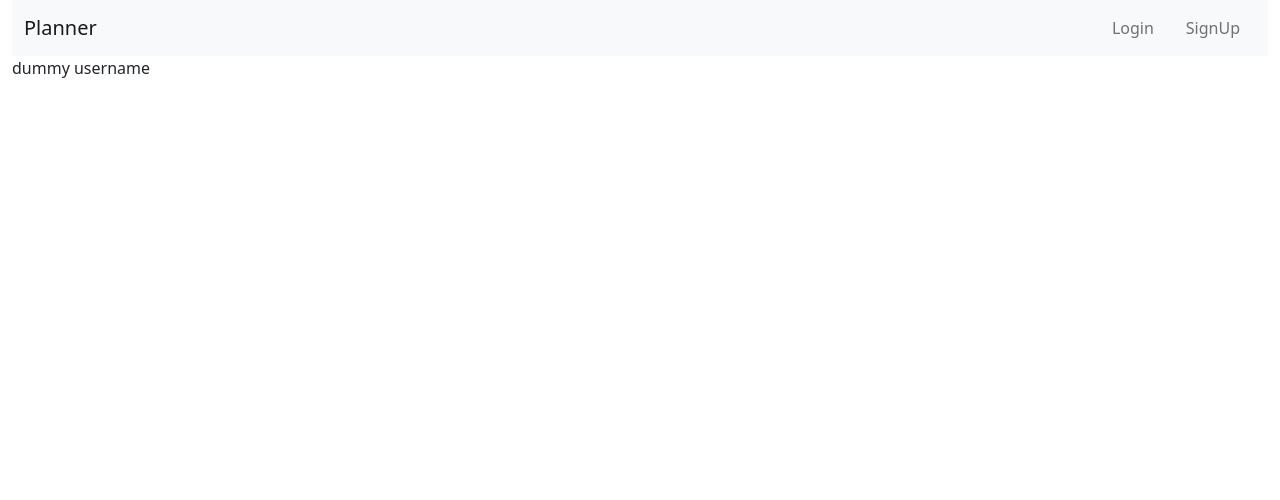
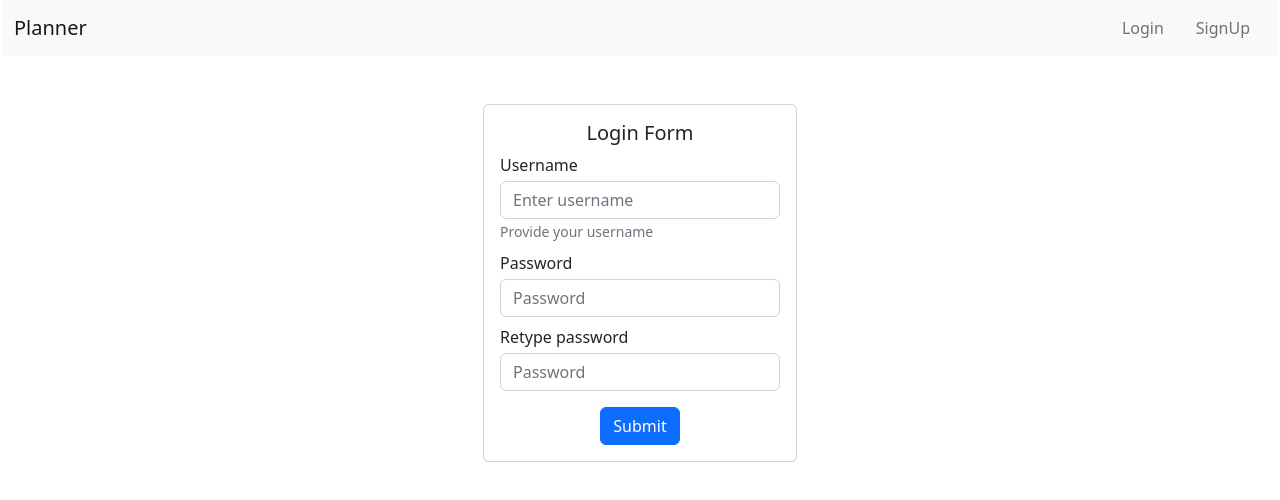
Before and after one commit to Fleskimiso/dailyPlanner, a React (Vite) app: page /signup in a window 1280 px wide. Shown: the top 500 px of the page. Built offline with nearby package versions, Linux system fonts and the light colour scheme.

Commit message:
added login and singup forms

```diff
--- a/package.json
+++ b/package.json
@@ -14,7 +14,8 @@
     "bootstrap": "^5.2.3",
     "react": "^18.2.0",
     "react-dom": "^18.2.0",
-    "react-redux": "^8.0.5"
+    "react-redux": "^8.0.5",
+    "react-router-dom": "^6.8.2"
   },
   "devDependencies": {
     "@types/bootstrap": "^5.2.6",
--- a/src/frontend/App.tsx
+++ b/src/frontend/App.tsx
@@ -1,19 +1,34 @@
-import { useState } from 'react'
+import { useState, lazy, Suspense } from 'react'
 import Navbar from './components/Navbar'
 import { useAppSelector } from './store/hooks'
+import { BrowserRouter, Route, Routes } from "react-router-dom";
+import { Provider } from 'react-redux'
+import { store } from './store/store'
+import Loading from './components/Loading';
+
+const HomePage = lazy(() => import("./routes/HomePage"));
+const LoginPage = lazy(() => import("./routes/LoginPage"));
+const SignupPage =  lazy(() => import("./routes/SignupPage"));
+const CreatorPage =  lazy(() => import("./routes/CreatorPage"));
 
 function App() {
-  const user = useAppSelector(state => state.user)
 
   return (
-    <div className="container-fluid">
-      <Navbar />
-      <div className=''>
-          <div>
-            {user.username}
-          </div>
-      </div>
-    </div>
+    <Provider store={store}>
+      <BrowserRouter>
+        <div className="container-fluid">
+          <Navbar />
+          <Routes>
+            <Route path="/" element={<Suspense fallback={<Loading/>}> <HomePage/> </Suspense>} />
+            <Route path="/login" element={<Suspense fallback={<Loading/>}> <LoginPage/> </Suspense>}  />
+            <Route path="/signup" element={<Suspense fallback={<Loading/>}> <SignupPage/> </Suspense>}  />
+            <Route path='/plan' element={<Suspense fallback={<Loading/>}> <CreatorPage/> </Suspense>}  />
+          </Routes>
+
+        </div>
+      </BrowserRouter>
+    </Provider>
+
   )
 }
 
--- /dev/null
+++ b/src/frontend/components/Loading.tsx
@@ -0,0 +1,6 @@
+const Loading = () =>{
+    return <div className="text-center text-warning">
+        Loading component...
+    </div>
+}
+export default Loading
--- a/src/frontend/components/Navbar.tsx
+++ b/src/frontend/components/Navbar.tsx
@@ -1,32 +1,33 @@
 import { useAppSelector } from "../store/hooks";
-
+import {Link} from "react-router-dom"
 const Navbar = () => {
 
     const isLoggedIn = useAppSelector(state => state.user.isLogged);
 
     return (
-        <nav className="navbar navbar-expand-lg navbar-light bg-light">
+        <nav className="navbar navbar-expand-lg navbar-light bg-light"
+        style={{marginLeft: "-10px",marginRight: "-10px" }} >
             <div className="container-fluid d-flex flex-row">
                 <a className="navbar-brand" href="#">Planner</a>
 
                 <div className="" id="navbarNavDropdown">
                     <ul className="navbar-nav d-flex flex-row ">
                         {!isLoggedIn && <li className="nav-item mx-2">
-                            <a className="nav-link" aria-current="page" href="/login">Login</a>
+                            <Link className="nav-link" aria-current="page" to="/login">Login</Link>
                         </li>}
                         {!isLoggedIn &&
                             <li className="nav-item mx-2">
-                                <a className="nav-link" href="/signup">SignUp</a>
+                                <Link className="nav-link" to="/signup">SignUp</Link>
                             </li>}
                         {
                             isLoggedIn && <li className="nav-item mx-2">
-                                <a className="nav-link" href="/plan">Create Plan</a>
+                                <Link className="nav-link" to="/plan">Create Plan</Link>
                             </li>
                         }
                         {
                             isLoggedIn && <li className="nav-item mx-2">
                                 {/* should logout on click */}
-                                <a className="nav-link" href="/logout">Logout</a>
+                                <Link className="nav-link" to="/logout">Logout</Link>
                             </li>
                         }
                     </ul>
--- a/src/frontend/main.tsx
+++ b/src/frontend/main.tsx
@@ -1,16 +1,13 @@
 import React from 'react'
 import ReactDOM from 'react-dom/client'
-import { Provider } from 'react-redux'
 import App from './App'
-import { store } from './store/store'
 // Import our custom CSS
 import "./styles/index.scss"
 // Import all of Bootstrap's JS
 import * as bootstrap from 'bootstrap'
 ReactDOM.createRoot(document.getElementById('root') as HTMLElement).render(
   <React.StrictMode>
-    <Provider store={store}>
     <App />
-    </Provider>
+
   </React.StrictMode>,
 )
--- /dev/null
+++ b/src/frontend/routes/CreatorPage.tsx
@@ -0,0 +1,6 @@
+const CreatorPage = () =>{
+    return <div>
+        Create daily routine...
+    </div>
+}
+export default CreatorPage
--- /dev/null
+++ b/src/frontend/routes/HomePage.tsx
@@ -0,0 +1,6 @@
+const HomePage = () =>{
+    return <div>
+        HomePage
+    </div>
+}
+export default HomePage
--- /dev/null
+++ b/src/frontend/routes/LoginPage.tsx
@@ -0,0 +1,50 @@
+import { useState } from "react"
+
+const LoginPage = () => {
+
+    const [username, setUsername] = useState("");
+    const [password, setpassword] = useState("");
+
+    const handleSubmit = (e: React.FormEvent<HTMLButtonElement>) => {
+        e.preventDefault();
+        console.log("Hello there");
+
+    }
+
+    return <div className="mt-5 d-flex flex-row justify-content-center">
+        <div className="card col-sm-6 col-md-4 col-xl-3"  >
+            <div className="card-body">
+                <h5 className="card-title text-center">Login Form</h5>
+                <form>
+                    <div className="form-group mb-3">
+                        <label className="mb-1" htmlFor="username">Username</label>
+                        <input type="text"
+                        onChange={(e) =>{setpassword(e.target.value)}}
+                            value={username}
+                            className="form-control"
+                            id="username"
+                            name="username"
+                            aria-describedby="usernameHelp"
+                            placeholder="Enter username" />
+                        <small id="emailHelp" className="form-text text-muted">Provide your username</small>
+                    </div>
+                    <div className="form-group">
+                        <label className="mb-1" htmlFor="passwrod">Password</label>
+                        <input
+                        onChange={(e) =>{setpassword(e.target.value)}}
+                            value={password}
+                            type="password"
+                            className="form-control"
+                            id="passwrod"
+                            placeholder="Password" />
+                    </div>
+
+                    <div className="d-flex flex-row justify-content-center">
+                        <button type="submit" onClick={handleSubmit} className="btn btn-primary mt-2">Submit</button>
+                    </div>
+                </form>
+            </div>
+        </div>
+    </div>
+}
+export default LoginPage
--- /dev/null
+++ b/src/frontend/routes/SignupPage.tsx
@@ -0,0 +1,63 @@
+import { useState } from "react";
+
+const SignupPage = () =>{
+    const [username, setUsername] = useState("");
+    const [password, setpassword] = useState("");
+    //password2 - retyped password
+    const [password2,setpassword2] = useState("");
+
+    const handleSubmit = (e: React.FormEvent<HTMLButtonElement>) => {
+        e.preventDefault();
+        console.log("Hello there");
+
+    }
+
+    return <div className="mt-5 d-flex flex-row justify-content-center">
+        <div className="card col-sm-6 col-md-4 col-xl-3" >
+            <div className="card-body">
+                <h5 className="card-title text-center">Login Form</h5>
+                <form>
+                    <div className="form-group my-2">
+                        <label className="mb-1" htmlFor="username">Username</label>
+                        <input type="text"
+                        onChange={(e) =>{setpassword(e.target.value)}}
+                            value={username}
+                            className="form-control"
+                            id="username"
+                            name="username"
+                            aria-describedby="usernameHelp"
+                            placeholder="Enter username" />
+                        <small id="emailHelp" className="form-text text-muted">Provide your username</small>
+                    </div>
+                    <div className="form-group my-2">
+                        <label className="mb-1" htmlFor="passwrod">Password</label>
+                        <input
+                        onChange={(e) =>{setpassword(e.target.value)}}
+                            value={password}
+                            type="password"
+                            className="form-control"
+                            name="password"
+                            id="password"
+                            placeholder="Password" />
+                    </div>
+                    <div className="form-group my-2">
+                        <label className="mb-1" htmlFor="passwrod2">Retype password</label>
+                        <input
+                        onChange={(e) =>{setpassword2(e.target.value)}}
+                            value={password}
+                            type="password"
+                            name="password2"
+                            className="form-control"
+                            id="passwrod"
+                            placeholder="Password" />
+                    </div>
+
+                    <div className="d-flex flex-row justify-content-center">
+                        <button type="submit" onClick={handleSubmit} className="btn btn-primary mt-2">Submit</button>
+                    </div>
+                </form>
+            </div>
+        </div>
+    </div>
+}
+export default SignupPage
```
Also changed, not shown: src/backend/index.tsx (added), 1 other file (tests, documents, lock files or other folders).
